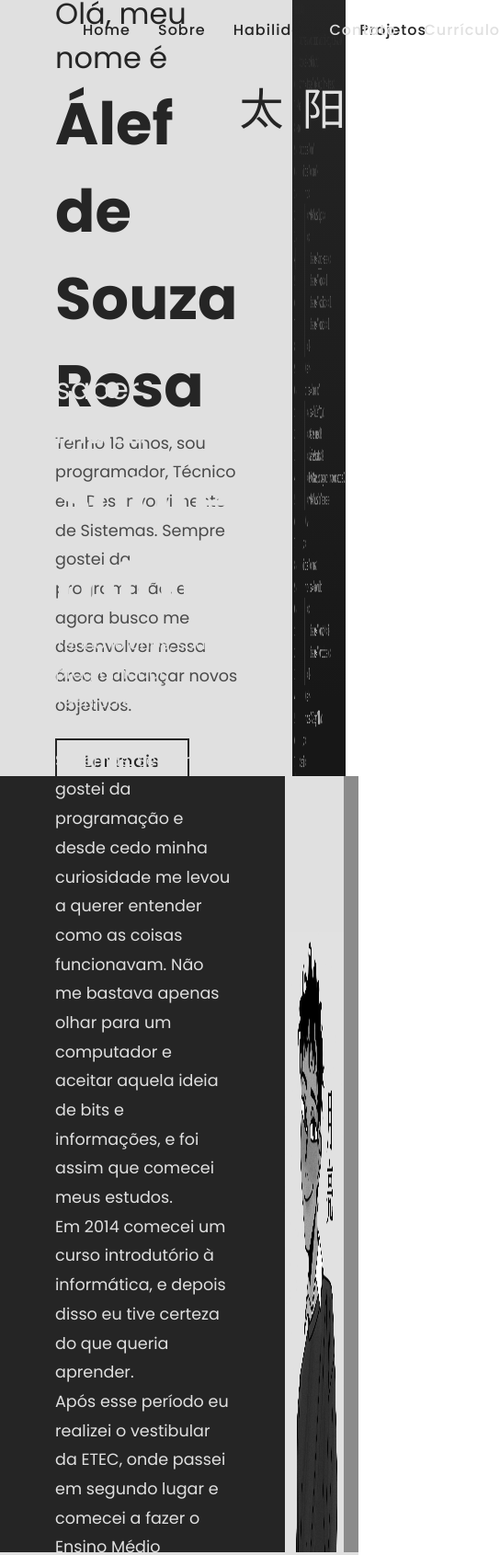
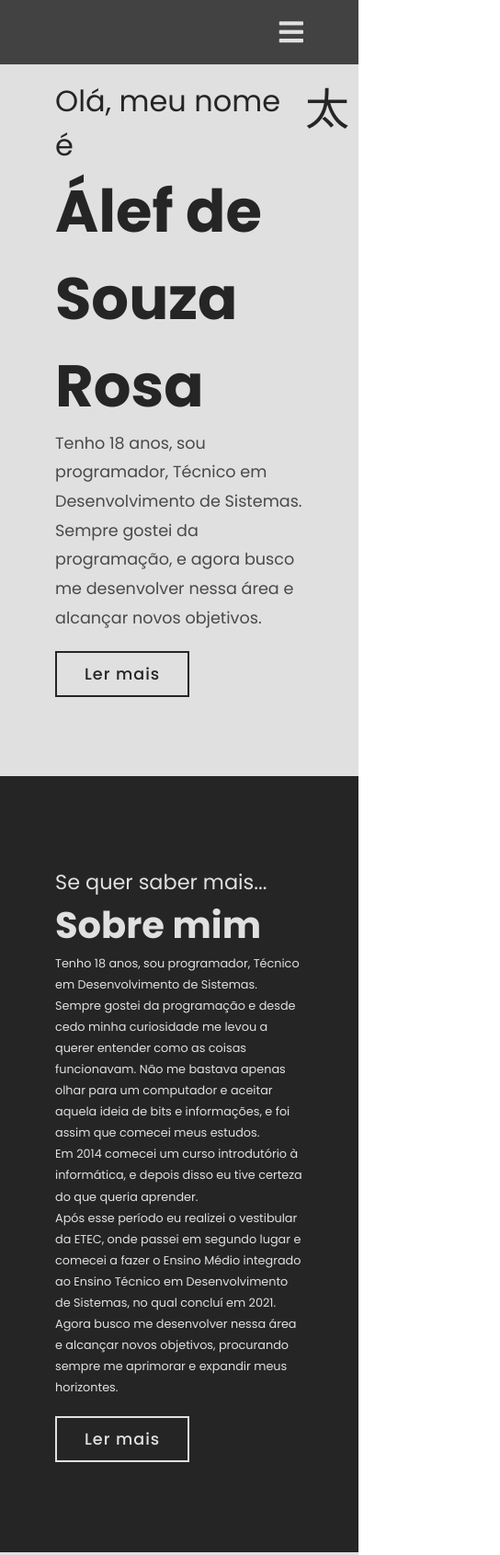
Before and after one commit to Alef185/CurriculoPortfolio, a plain HTML site: page index.html in a window 390 px wide. Shown: the top 1691 px of the page at 92% size, 544 px wide, since content can reach past the window. Drawn offline with Linux system fonts and the light colour scheme.

Commit message:
commit 7

```diff
--- a/index.html
+++ b/index.html
@@ -4,12 +4,15 @@
     <meta name="viewport" content="width=device-width, initial-scale=1.0">
     <title>Álef - Portfólio</title>
     <link rel="stylesheet" type="text/css" href="style.css">
+    <link rel="stylesheet" href="https://cdnjs.cloudflare.com/ajax/libs/font-awesome/5.15.3/css/all.min.css"/>
 </head>
 <body>
     <section class="banner">
         <div class="box content">
             <header>
                 <a href="#" class="logo"></a>
+                <input type="checkbox" id="click">
+                <label for="click" class="menu-btn"><i class="fas fa-bars"></i></label>
                 <ul>
                     <li><a href="#">Home</a></li>
                     <li><a href="#about">Sobre</a></li>
@@ -25,13 +28,13 @@
                 <a href="#about" class="btn">Ler mais</a>
             </div>
         </div>
-        <div class="box images">
-            <header class="header-right">
+        <div class="box box-images">
+            <!-- <header class="header-right">
                 <ul>
                     <li><a href="#">Contato</a></li>
                     <li><a href="#">Currículo</a></li>
                 </ul>
-            </header>
+            </header> -->
             <h4 class="sol-right">阳</h4>
             <div class="gradient1"></div>
             <img src="background1.png" alt="background de códigos" class="background1">
@@ -52,49 +55,13 @@
                 <a href="#skills" class="btn-black">Ler mais</a>
             </div>
         </div>
-        <div class="box images">
-            <img src="about2.jpg" alt="desenho sobre mim" class="about1">
+        <div class="box box-images">
+            <div class="container-images">
+                <img src="about2.jpg" alt="desenho sobre mim" class="about1" style="width:100%">
+            </div>
         </div>
     </section>
     <section class="skills" id="skills">
-        <!-- <header class="skills-header">
-            <h2>
-                Habilidades e Linguagens conhecidas:
-            </h2>
-        </header>
-        <div class="card-container">
-            <div class="card">
-                <h2>PHP</h2>
-                <div class="line"></div>
-                <p>Conhecimentos no framework Laravel versão 8.x, um framework de PHP</p>
-                <img src="laravel.svg" alt="" class="logosvg">
-            </div>
-            <div class="card">
-                <h2>Javascript</h2>
-                <div class="line"></div>
-                <p>Conhecimentos no framework Laravel versão 8.x, um framework de PHP</p>
-                <img src="js.svg" alt="" class="logosvg">
-            </div>
-            <div class="card">
-                <h2>CSS</h2>
-                <div class="line"></div>
-                <p>Conhecimentos no framework Laravel versão 8.x, um framework de PHP</p>
-                <img src="css.svg" alt="" class="logosvg">
-            </div>
-            <div class="card">
-                <h2>C#</h2>
-                <div class="line"></div>
-                <p>Conhecimentos no framework Laravel versão 8.x, um framework de PHP</p>
-                <img src="c.svg" alt="" class="logosvg">
-            </div>
-            <div class="card">
-                <h2>SQL</h2>
-                <div class="line"></div>
-                <p>Conhecimentos no framework Laravel versão 8.x, um framework de PHP</p>
-                <img src="sql.svg" alt="" class="logosvg">
-            </div>
-        </div>
-        <div class="duo"></div> -->
         <div class="wrapper">
             <div class="header">Tecnologias, linguagens e frameworks</div>
             <div class="cards_wrap">
--- a/style.css
+++ b/style.css
@@ -204,10 +204,15 @@ header ul li a:hover{
     height: 100vh;
     background: #8b8b8b;
 }
+.container-images{
+    width: 100%;
+    position: absolute;
+    bottom: 0;
+}
 .about1{
-    position: absolute;
+    /* position: absolute; */
     width: 100%;
-    height: 80%;
+    position: relative;
     bottom: 0;
     filter: saturate(0);
     transition: 0.5s;
@@ -218,87 +223,11 @@ header ul li a:hover{
 /* skills */
 .skills{
     position: relative;
-    /* height: 100vh; */
     width: 100%;
     background: #e0e0e0;
     padding-top: 2%;
 }
-/* card */
-/* .card-container{
-    position: relative;
-    align-items: center;
-    display: flex;
-    margin-left: auto;
-    margin-right: auto;
-    justify-content: center;
-    padding: 5%;
-}
-.card{
-    position: relative;
-    width: 20%;
-    height: 300px;
-    background: rgb(128, 128, 128);
-    margin: 10px;
-    border-radius: 10px;
-    padding: 10px;
-    justify-content: center;
-    text-align: center;
-    align-items: center;
-    transition: 0.2s;
-    z-index: 999;
-}
-.card:hover{
-    background: #e0e0e0;
-    border: 1px solid rgb(37,37,37);
-}
-.card:hover .duo{
-    height: 100%;
-}
-.card:hover .logosvg{
-    filter: saturate(1);
-}
-.card:hover h2{
-    color: seagreen;
-}
-.card:hover p{
-    color: rgb(37, 37, 37);
-    padding-top: 7px;
-}
-.card h2{
-    color: #e0e0e0;
-}
-.card p{
-    padding-top: 25px;
-    color: #e0e0e0;
-    transition: 0.5s;
-}
-.line{
-    position: relative;
-    background: #e0e0e0;
-    height: 3px;
-}
-.skills-header{
-    justify-content: center;
-    align-items: center;
-    padding-top: 100px;
-}
-.skills-header h2{
-    color: rgb(37,37,37);
-    font-size: 2em;
-}
-.duo{
-    width: 100%;
-    height: 50%;
-    background: rgb(37,37,37);
-    position: absolute;
-    bottom: 0;
-    z-index: 0;
-}
-.logosvg{
-    width: 70%;
-    filter: saturate(0);
-    transition: 0.2s;
-} */
+
 .wrapper .header{
 	width: 100%;
 	height: 50px;
@@ -364,10 +293,30 @@ header ul li a:hover{
 	color: #7b8ca0;
     transition: 0.3s;
 }
+/* responsivel */
 @media screen and (max-width: 1024px){
 	.cards_wrap .card_item{
 		width: 33%;
 	}
+    .content-black h3{
+        font-size: 1.5em;
+    }
+    .content-black h2{
+        font-size: 3em;
+    }
+    .content-black p{
+        font-size: 0.8em;
+    }
+    .box-images{
+        display: none;
+    }
+    .banner{
+        grid-template-columns: 1fr;
+    }
+    .banner-right{
+        grid-template-columns: 1fr;
+    }
+
 }
 @media screen and (max-width: 768px){
 	.cards_wrap .card_item{
@@ -377,14 +326,81 @@ header ul li a:hover{
 		font-size: 16px;
 		height: 60px;
 	}
+    .content-black h3{
+        font-size: 1.4em;
+    }
+    .content-black h2{
+        font-size: 2.5em;
+    }
+    .content-black p{
+        font-size: 0.8em;
+    }
+    .banner{
+        grid-template-columns: 1fr;
+    }
+    .banner-right{
+        grid-template-columns: 1fr;
+    }
+    .box-images{
+        display: none;
+    }
+}
+.menu-btn i{
+    color: #e0e0e0;
+    font-size: 30px;
+    cursor: pointer;
+    display: none;
+}
+#click{
+    display: none;
 }
 @media screen and (max-width: 568px){
+    .sol-right{
+        display: none;
+    }
+    .box-images{
+        display: none;
+    }
 	.cards_wrap .card_item{
 		width: 100%;
 	}
 	.wrapper .header{
 		font-size: 14px;
 	}
+    /* menu */
+    header{
+        position: fixed;
+        background: #424242;
+    }
+    header ul{
+        position: fixed;
+        top: 80px;
+        left: -100%;
+        background: rgb(37, 37, 37);
+        height: 100vh;
+        width: 100%;
+        display: block;
+        text-align: center;
+        transition: all 0.3s ease;
+    }
+    #click:checked ~ ul{
+        left: 0%;
+    }
+    header ul li{
+        margin: 40px 0;
+        text-align: center;
+    }
+    header ul li a{
+        font-size: 20px;
+        display: block;
+        color: #e0e0e0;
+    }
+    header ul li a:hover{
+        color: #fff;
+    }
+    .menu-btn i{
+        display: block;
+    }
 }
 /* HOVER CARD */
 .card_item:hover{
@@ -397,3 +413,4 @@ header ul li a:hover{
 .card_item:hover .film{
     padding-top: 10px;
 }
+/* responsive */
```
